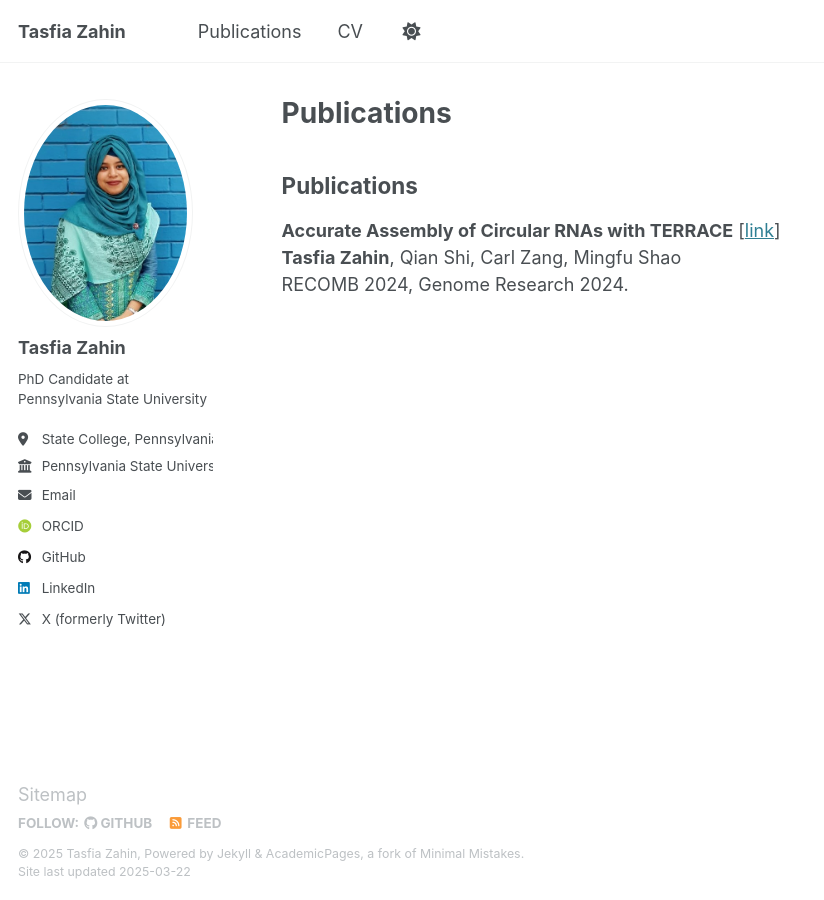
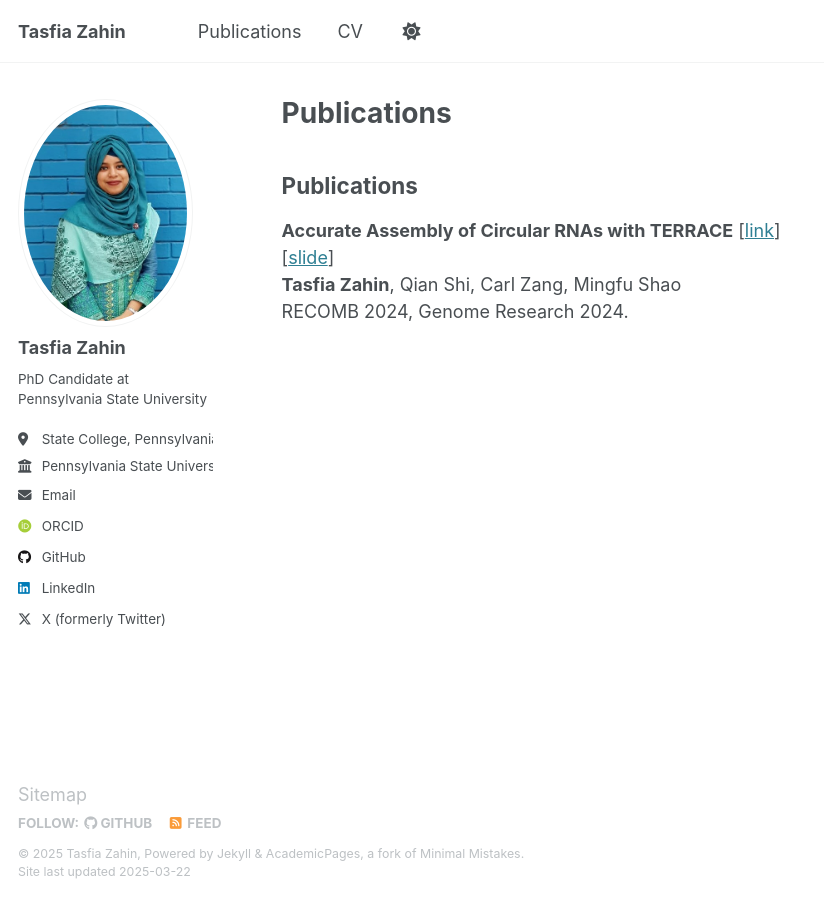
Before and after one commit to TasfiaZahin/TasfiaZahin.github.io, a Jekyll site: the page built from _pages/publications.html, in a window 1280 px wide. Shown: the whole page, without its empty margins (0-824 px from the left). Built offline with Jekyll 4.4.1, drawn with Linux system fonts in a browser that asks for light colours; some web fonts are replaced.

Commit message:
publication updated

```diff
--- a/_pages/publications.html
+++ b/_pages/publications.html
@@ -50,6 +50,7 @@ author_profile: true
     <p>
       <strong>Accurate Assembly of Circular RNAs with TERRACE</strong>
       [<a href="https://genome.cshlp.org/content/34/9/1365" target="_blank">link</a>]<br>
+      [<a href="/files/slides1.pdf" target="_blank">slide</a>]<br>
       <strong>Tasfia Zahin</strong>, Qian Shi, Carl Zang, Mingfu Shao<br>
       RECOMB 2024, Genome Research 2024.
     </p>
```
